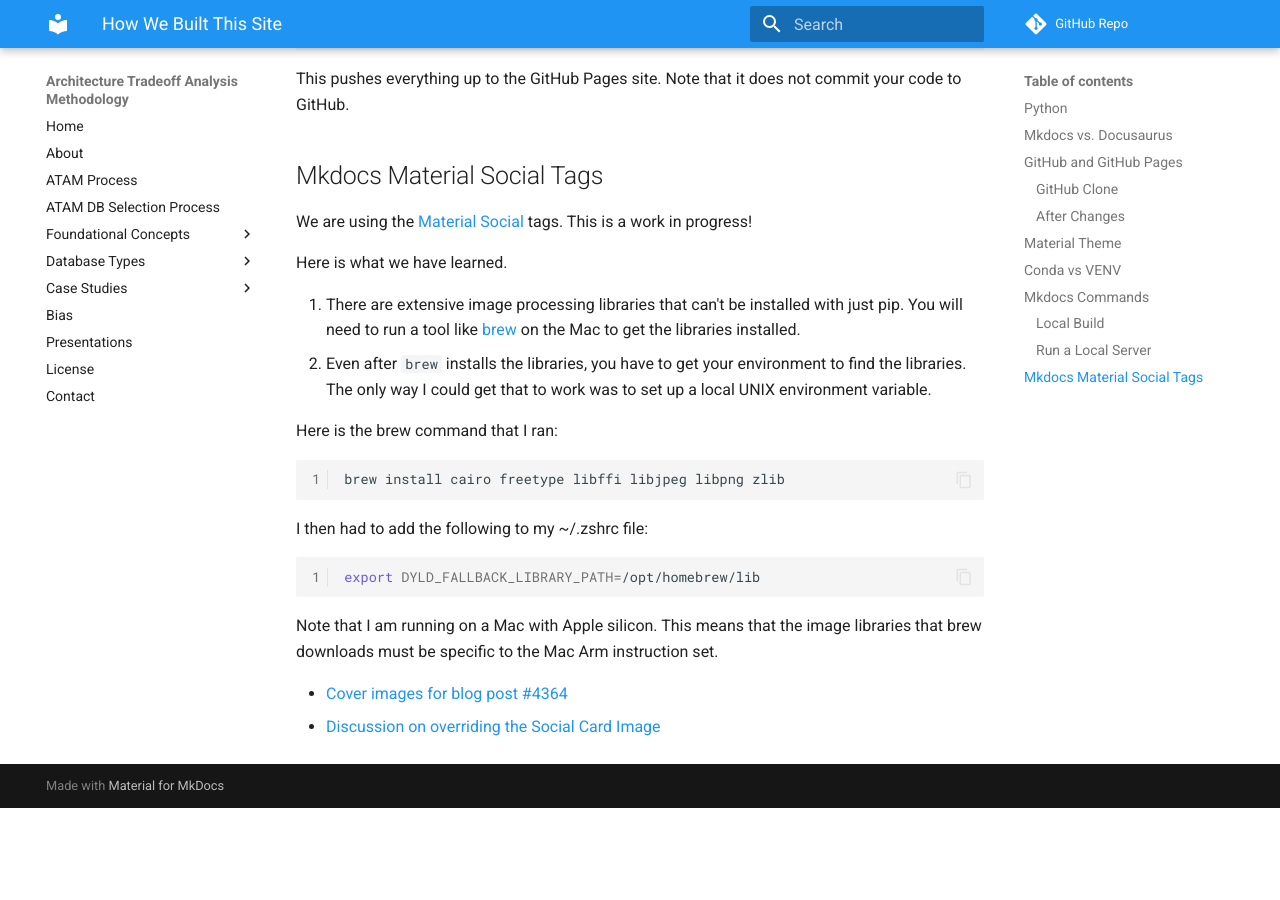
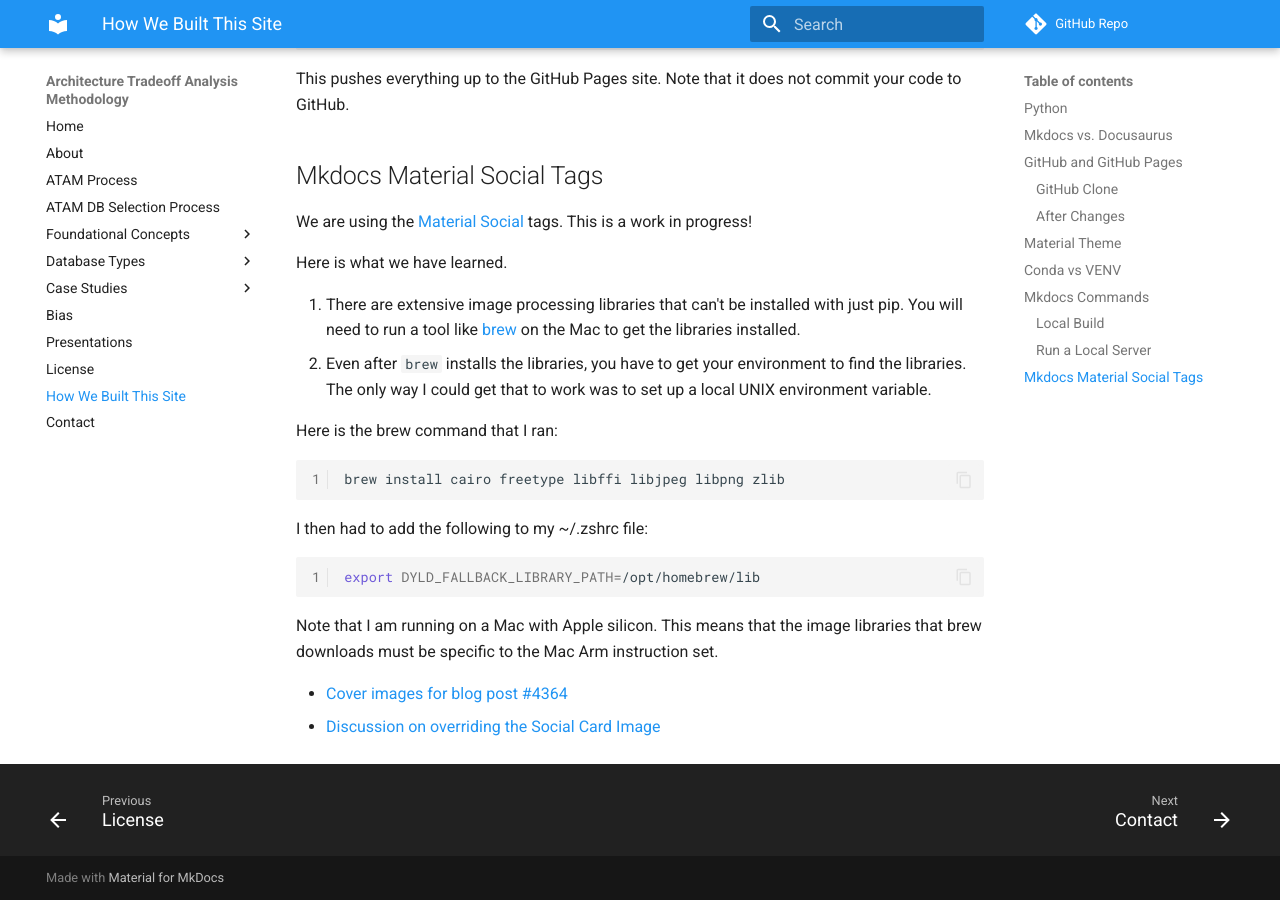
Before and after one commit to dmccreary/atam, an MkDocs documentation site: the page built from docs/how-we-built-this-site.md, in a window 1280 px wide and 900 px high, scrolled down 2675 px. Built offline with MkDocs 1.6.1 and Material for MkDocs 9.7.7, drawn with Linux system fonts in a browser that asks for light colours; comment, search, counter and statistics services are not loaded; before the commit the page ends 3483 px from its top, so only the background shows below that.

Commit message:
updating content

```diff
--- a/mkdocs.yml
+++ b/mkdocs.yml
@@ -29,6 +29,7 @@
   - Bias: bias.md
   - Presentations: slides.md
   - License: license.md
+  - How We Built This Site: how-we-built-this-site.md
   - Contact: contact.md
 
 # CoderDojo Microsite Standards from here down
```
